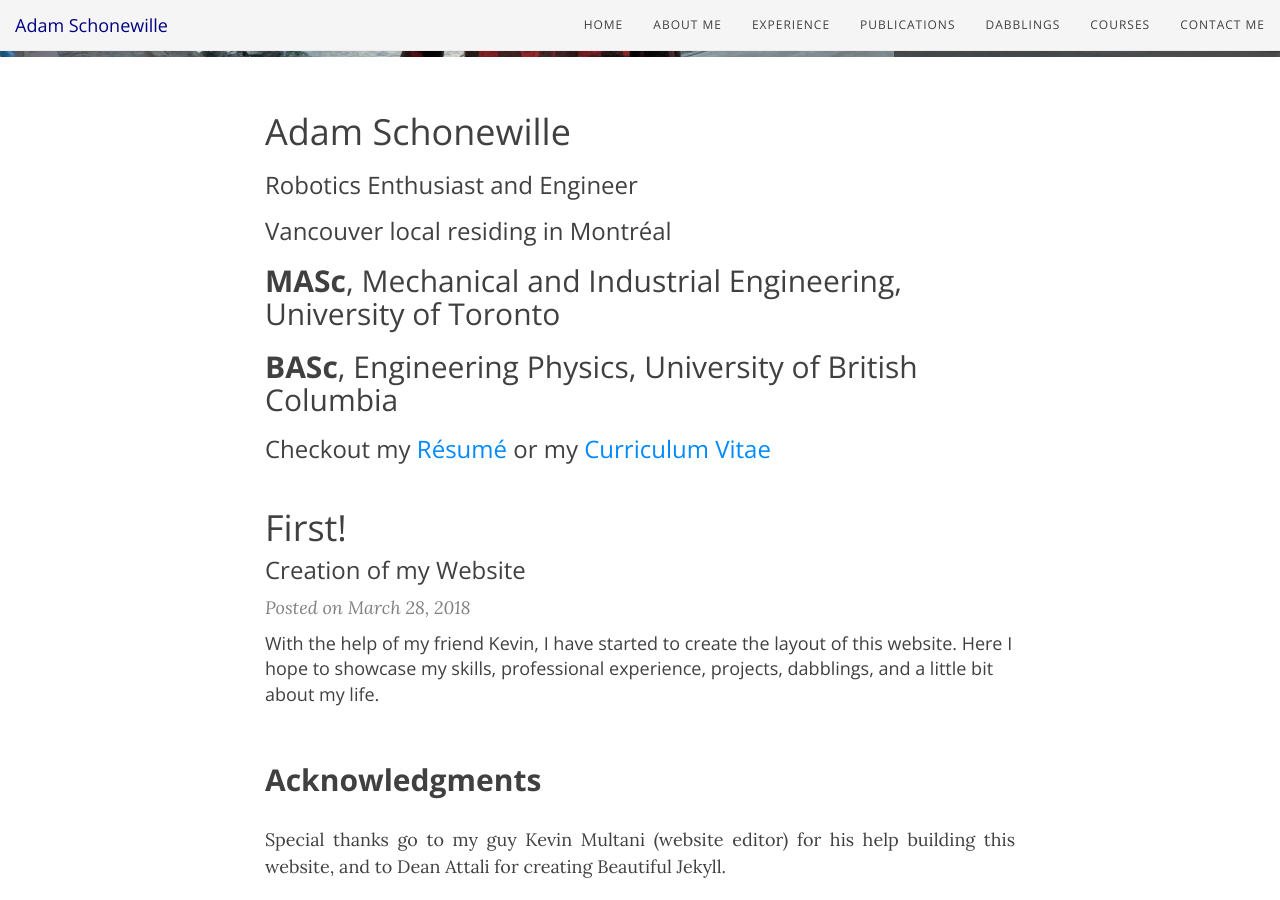
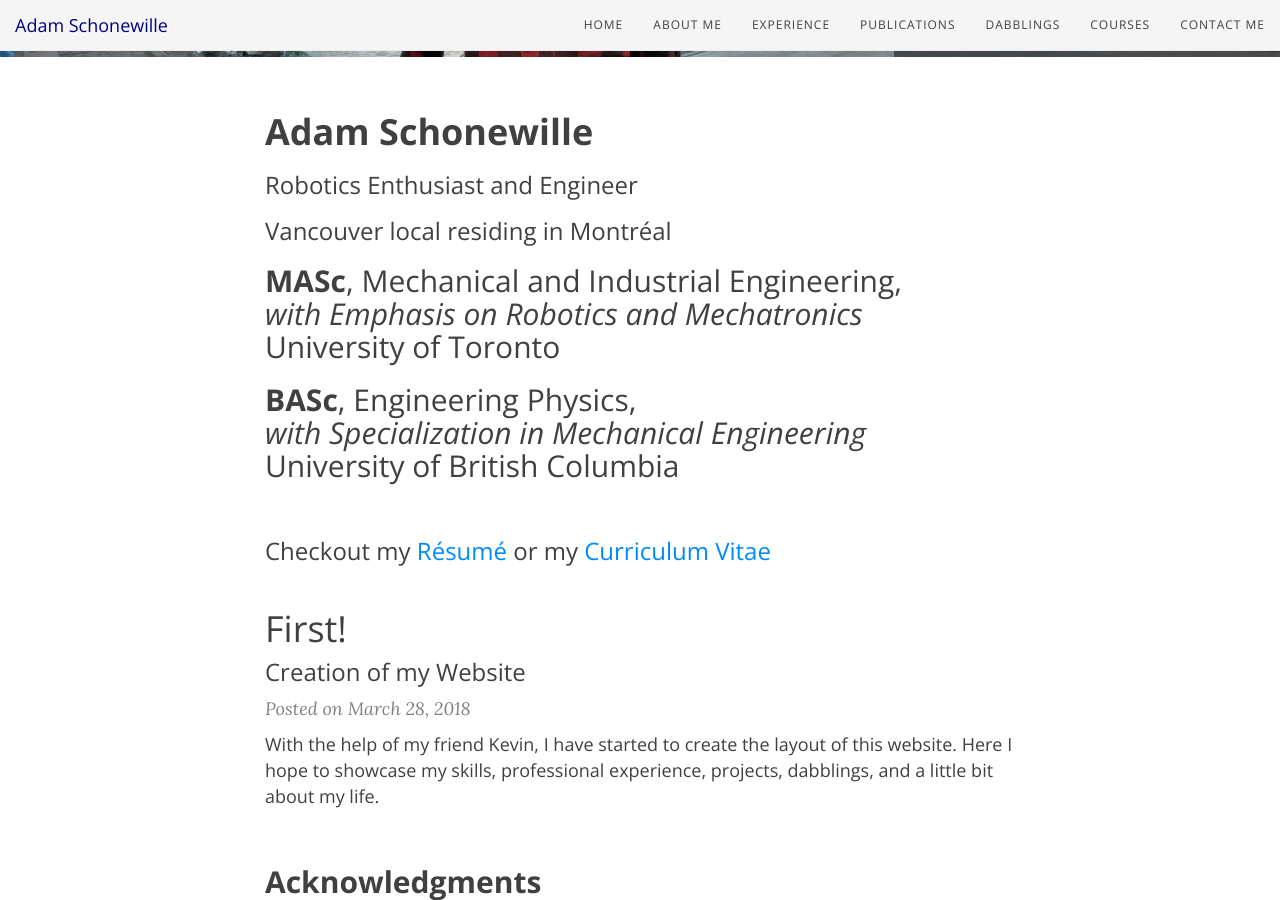
Before and after one commit to adamschonewille/adamschonewille.github.io, a Jekyll site: the page built from index.html, in a window 1280 px wide and 900 px high, scrolled down 432 px. Built offline with Jekyll 4.4.1, drawn with Linux system fonts in a browser that asks for light colours; nearby versions of some CDN libraries; the list of posts is cut into pages by our own code.

```diff
--- a/index.html
+++ b/index.html
@@ -8,12 +8,15 @@ bigimg:
   - "/img/San_Fran.jpg": "San Francisco Graduation Networking Trip (2018)"
 ---
 
-<h1> Adam Schonewille </h1>
+<h1> <b> Adam Schonewille </b> </h1>
 <h3> Robotics Enthusiast and Engineer </h3>
 <h3> Vancouver local residing in Montréal </h3>
-<h2> <b>MASc</b>, Mechanical and Industrial Engineering, University of Toronto </h2>
-<h2> <b>BASc</b>, Engineering Physics, University of British Columbia </h2>
 
+<h2> <b>MASc</b>, Mechanical and Industrial Engineering, <br> <i> with Emphasis on Robotics and Mechatronics </i>  <br> University of Toronto </h2>
+
+<h2> <b>BASc</b>, Engineering Physics, <br> <i> with Specialization in Mechanical Engineering </i> <br> University of British Columbia </h2>
+
+<br>
 <h3> Checkout my <a href="/pdfs/202204_Adam_Schonewille_Resume.pdf"> Résumé </a> or my <a href="/pdfs/202204_Adam_Schonewille_CV.pdf"> Curriculum Vitae </a> </h3>
 
 <!--
```
Also changed, not shown: contact.md (+6 -3 lines), pub.md (+1 -1 lines).
